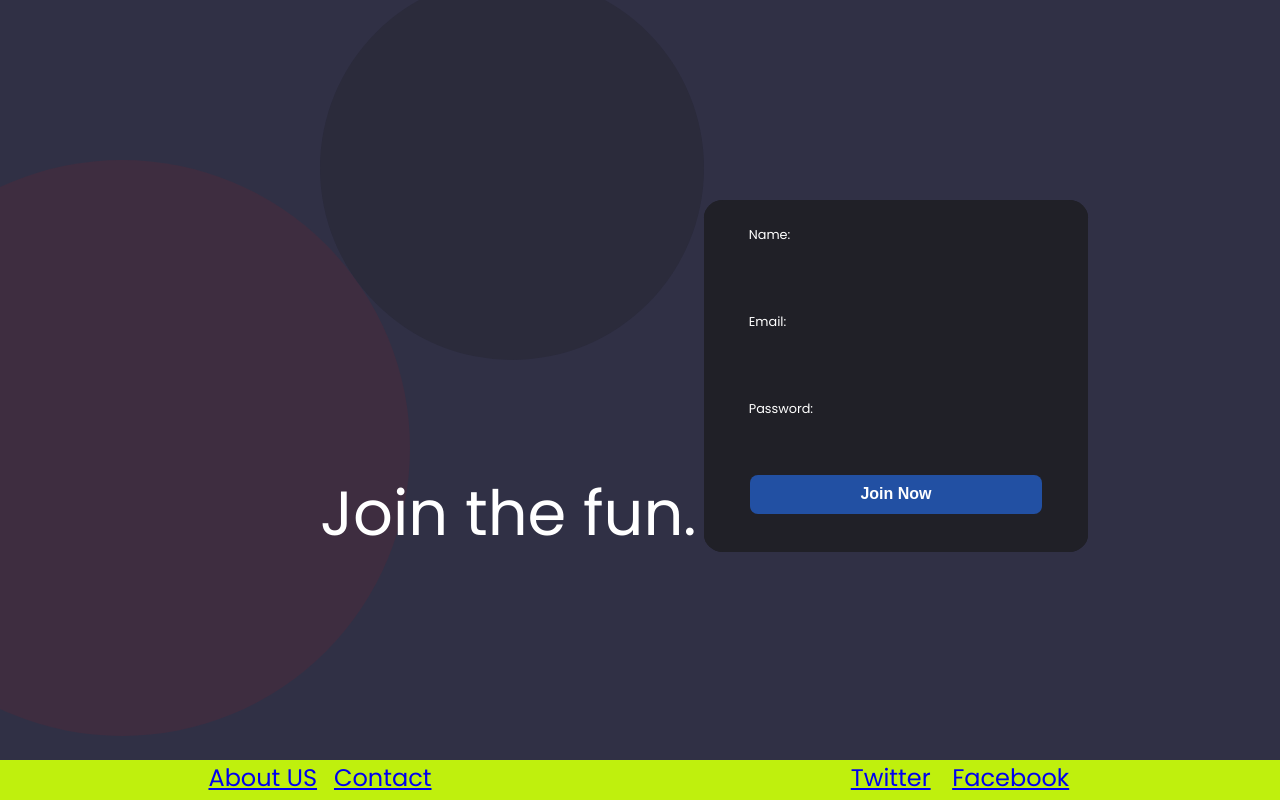
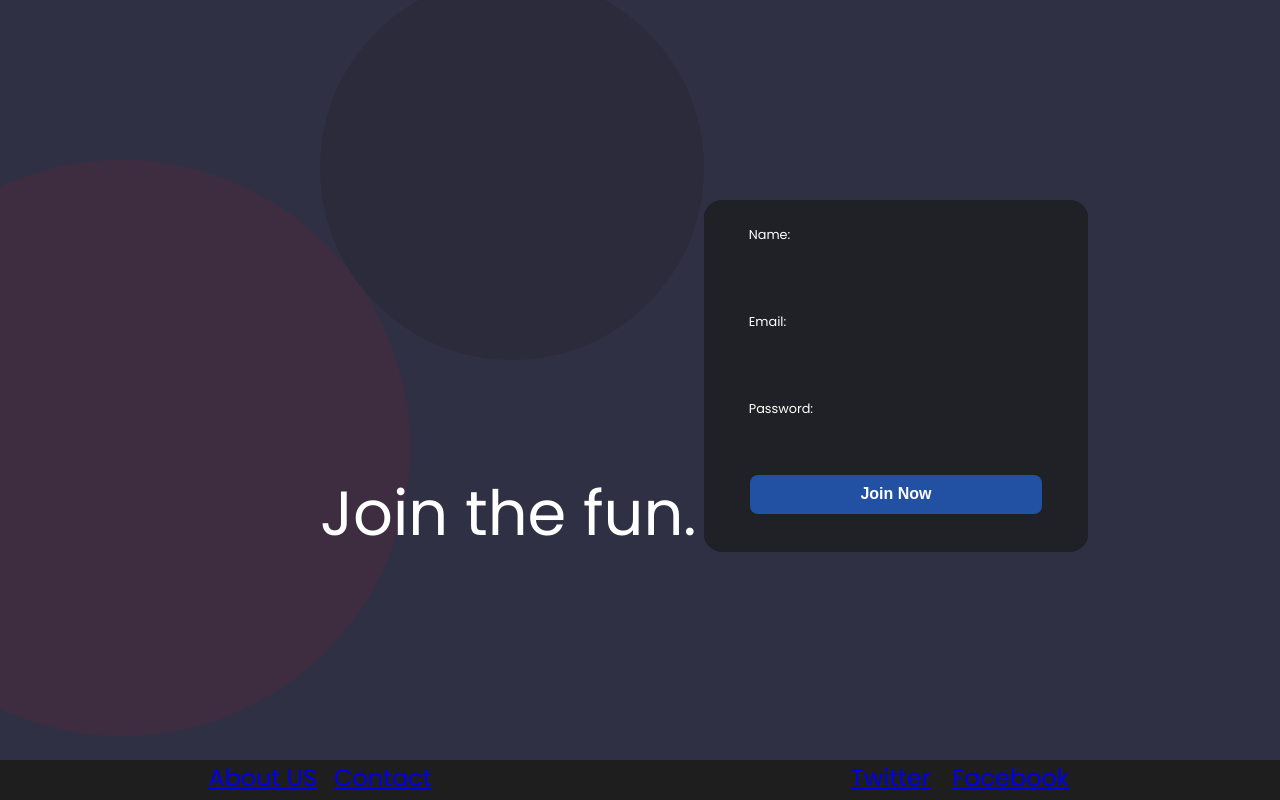
Before and after one commit to EqualWaveStudio/soundwave, a React (Create React App) app: page / in a window 1280 px wide. Built offline with nearby package versions, Linux system fonts and the light colour scheme.

Commit message:
actualizacion

```diff
--- a/src/Components/Footer/Footer.css
+++ b/src/Components/Footer/Footer.css
@@ -6,7 +6,7 @@
   display: flex;
   align-items: center;
   justify-content: space-around;
-  background-color: #bff00d;
+  background-color: #1E1E1E;
   width: 100%;
   height: 5vh;
   position: absolute;
--- a/src/Components/Home/MainHome.jsx
+++ b/src/Components/Home/MainHome.jsx
@@ -1,5 +1,5 @@
 import React from 'react';
-import Footer from '../Footer/Footer.css';
+import '../Footer/Footer.css';
 
 const Main = () => {
   return (
```
